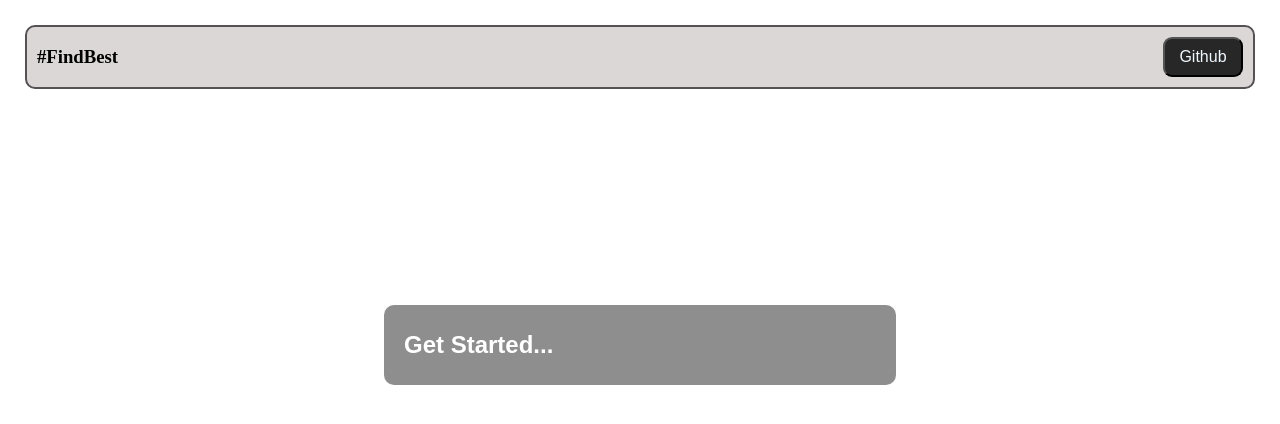
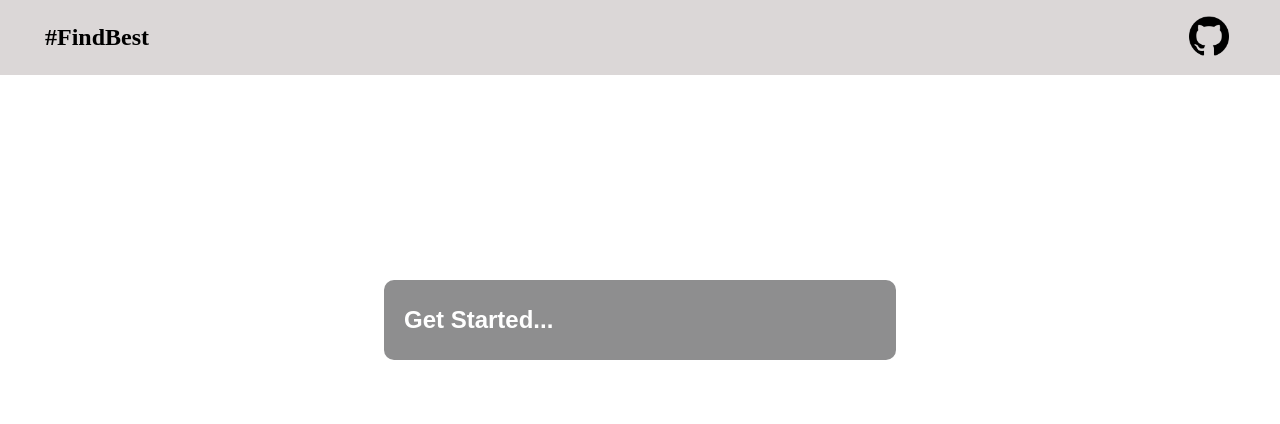
Before and after one commit to Ankit-11525/findbest, a React (Create React App) app: page / in a window 1280 px wide. Shown: the top 424 px of the page. Built offline with nearby package versions, Linux system fonts and the light colour scheme.

Commit message:
Navbar css

```diff
--- a/src/components/Navbar.jsx
+++ b/src/components/Navbar.jsx
@@ -5,10 +5,10 @@ const navbar = () => {
     <div>
       <div className="navbarContainer">
         <div className="smallContainer">
-          <h3>#FindBest</h3>
+          <h2>#FindBest</h2>
           <button>
             <a href="https://github.com" target="blank">
-              Github
+              <img src="github-logo.png" alt="GitHub Logo" />
             </a>
           </button>
         </div>
--- a/src/components/Navbarcss.css
+++ b/src/components/Navbarcss.css
@@ -3,25 +3,31 @@
     height: 80px;
 }
 .smallContainer{
-    padding: 10px;
-    border:2px solid rgb(85, 81, 84);
+    padding: 15px;
+    /* border:2px solid rgb(85, 81, 84); */
     display: flex;
-    border-radius: 10px;
+    /* border-radius: 10px; */
     flex-direction: row;
     justify-content: space-between;
-    margin: 25px;
+    /* margin: 25px; */
     align-items: center;
     background-color: rgb(219, 215, 215);
 }
+
+.smallContainer h2 {
+    margin-left: 30px;
+}
+
 .smallContainer button{
-    text-decoration: none;
-    width: 80px;
-    height: 40px;
-    border-radius: 9px;
-    background-color: rgb(38, 39, 38);
+    margin-right: 30px;
+    /* width: 40px; */
+    /* height: 40px; */
+    /* background-color: rgb(38, 39, 38); */
+    border: none;
+    cursor: pointer;
+    appearance: none;
+    background-color: inherit;
 }
-.smallContainer button a{
-    text-decoration: none;
-    color: aliceblue;
-    font-size: medium;
+.smallContainer button a img{
+    width: 40px;
 }
```
Also changed, not shown: public/github-logo.png (added).
